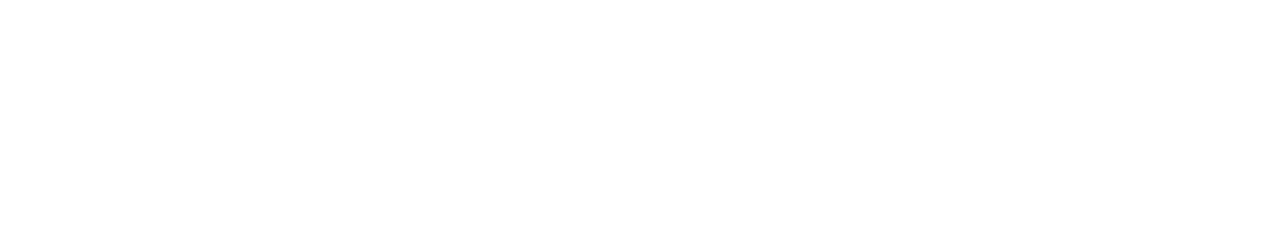
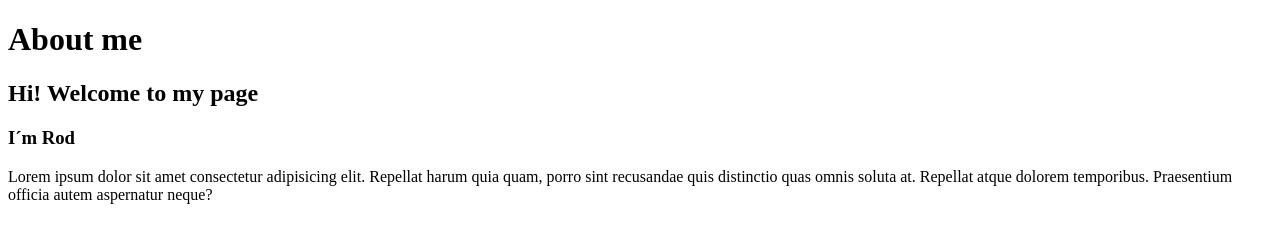
Before and after one commit to danielgerson/GIT-AzulSchool, a plain HTML site: page index.html in a window 1280 px wide. Drawn offline with Linux system fonts and the light colour scheme.

Commit message:
Added welcome to my page

```diff
--- a/index.html
+++ b/index.html
@@ -6,6 +6,10 @@
     <title>Mi página web</title>
 </head>
 <body>
+    <h1>About me</h1>
+    <h2>Hi! Welcome to my page</h2>
+    <h3>I´m <span>Rod</span></h3>
+    <p>Lorem ipsum dolor sit amet consectetur adipisicing elit. Repellat harum quia quam, porro sint recusandae quis distinctio quas omnis soluta at. Repellat atque dolorem temporibus. Praesentium officia autem aspernatur neque?</p>
 
 </body>
 </html>
```
